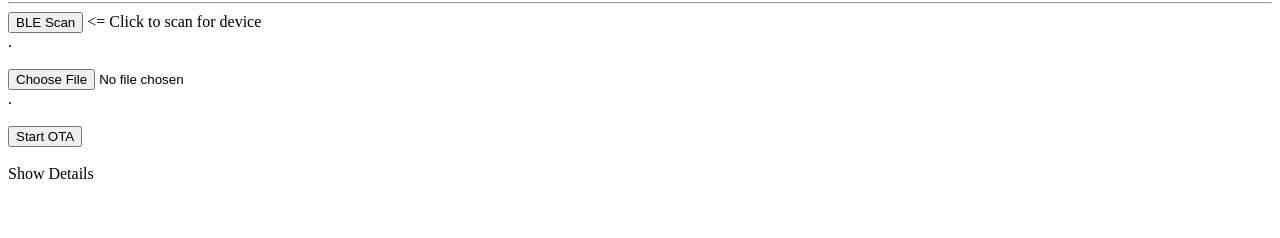
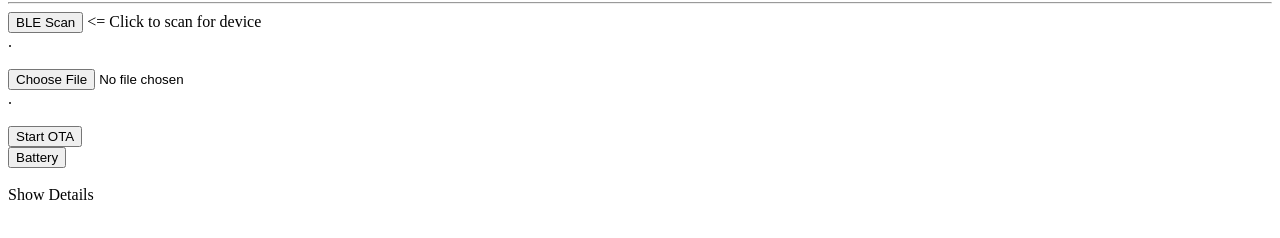
Before and after one commit to ionremote/ota, a plain HTML site: page ble.html in a window 1280 px wide. Shown: the part 78-316 px from the top of the page. Drawn offline with Linux system fonts and the light colour scheme.

Commit message:
Add files via upload

```diff
--- a/ble.html
+++ b/ble.html
@@ -17,6 +17,8 @@
 <input type="file" id="idSelectedfile" title="&nbsp; " /><br>
 	<div id="idFileInfo">.</div><br>
 <button id="start" onclick="startOTA()">Start OTA</button>&nbsp;<span id="idOTAUpdate"></span>
+<br>
+<button id="start" onclick="getBatteryLevel()">Battery</button>
 
 <br><br>
 <div id="idShowDetails" onclick="onClickShowHideID('idLogWindow', '')">Show Details</div><br>
@@ -288,7 +290,7 @@ var batterylevel;
 			})
 			.then(value => {
 				batterylevel = value.getUint8(0);
-				console.log(`Battery percentage is ${value.getUint8(0)}`);
+				updateitemid("idDeviceInfo", `Battery: ${value.getUint8(0)}`);
 			})
 			.catch(error => { console.error(error); });
 
```
